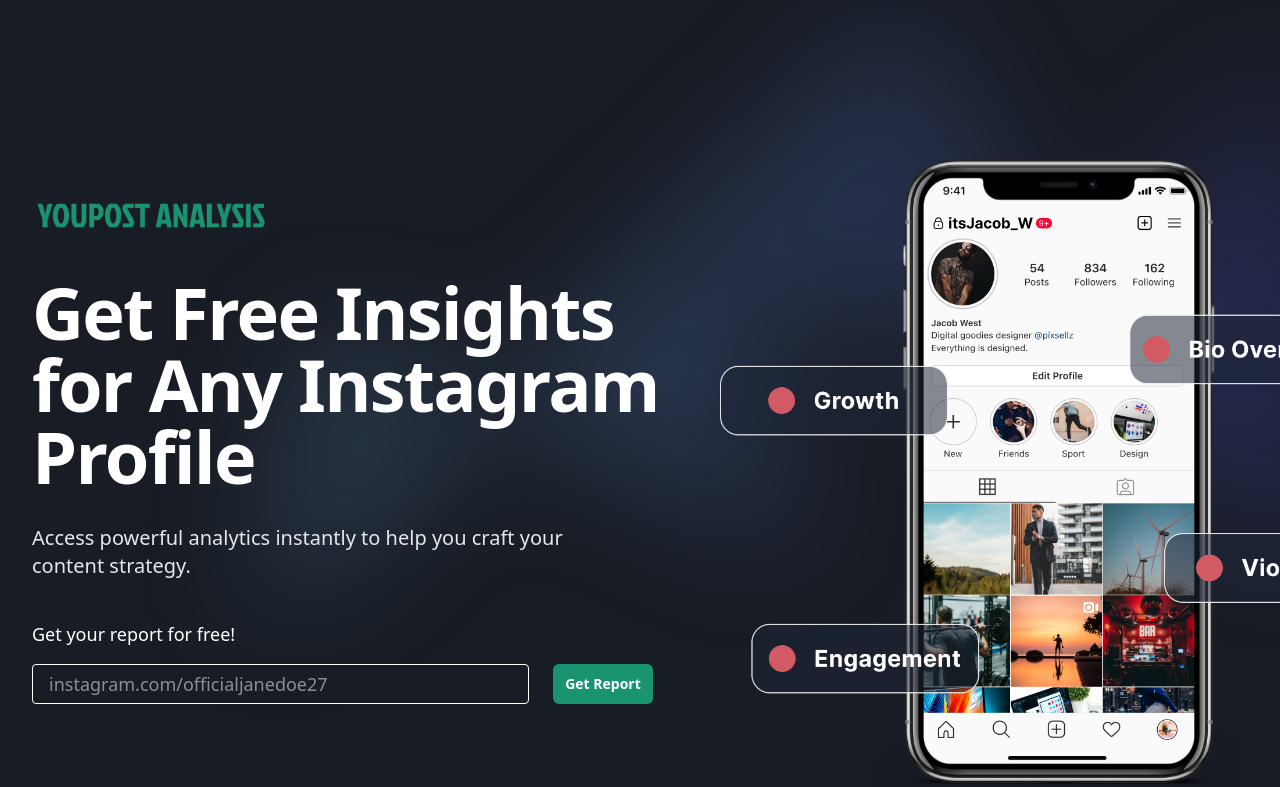
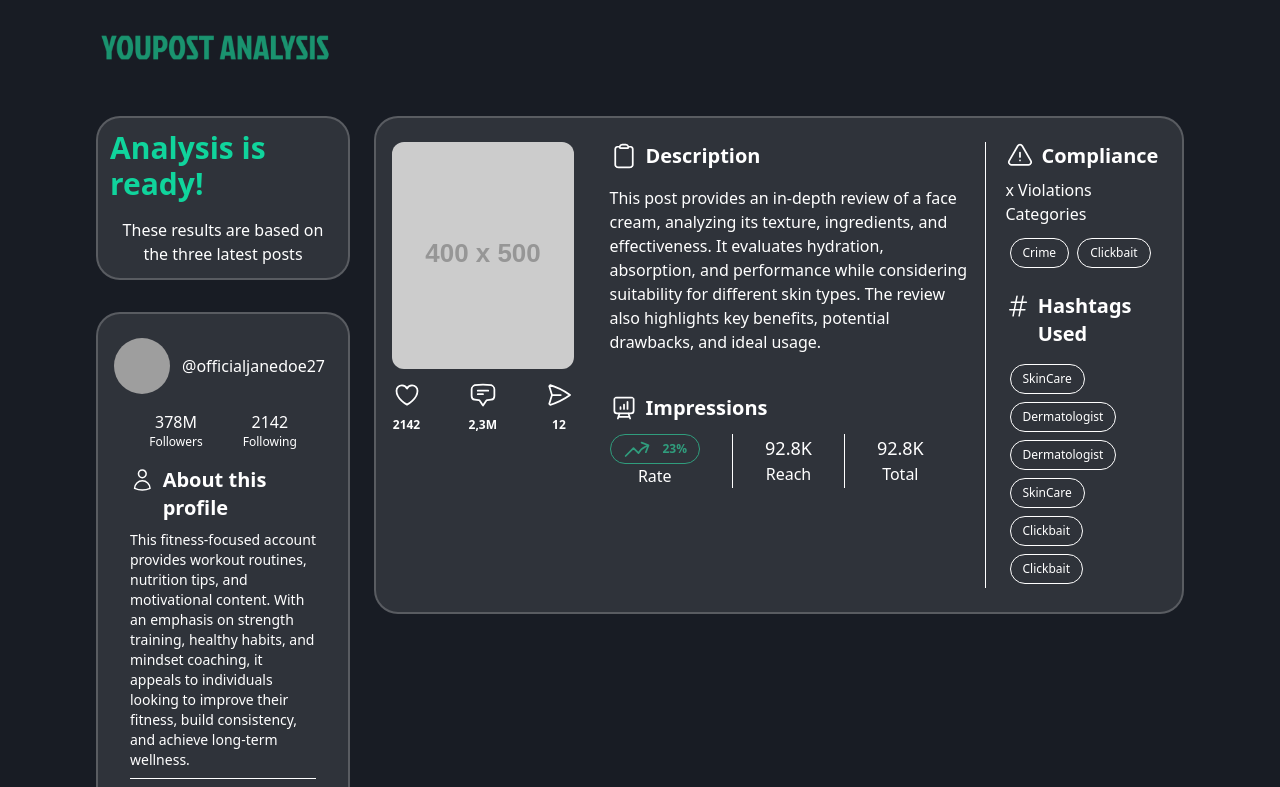
Before and after one commit to eversent/analysis-landing, a Vue app: page /statistics in a window 1280 px wide. Shown: the top 787 px of the page. Built offline with nearby package versions, Linux system fonts and the light colour scheme; grey boxes are pictures that could not be loaded.

Commit message:
Statistics updated, router connected

```diff
--- a/package.json
+++ b/package.json
@@ -12,7 +12,8 @@
     "@heroicons/vue": "^2.2.0",
     "@tailwindcss/vite": "^4.0.6",
     "tailwindcss": "^4.0.6",
-    "vue": "^3.5.13"
+    "vue": "^3.5.13",
+    "vue-router": "^4.5.0"
   },
   "devDependencies": {
     "@vitejs/plugin-vue": "^5.2.1",
--- a/src/App.vue
+++ b/src/App.vue
@@ -1,10 +1,9 @@
-<script setup>
-import LandingPage from "./views/LandingPage/LandingPage.vue";
+<script>
 </script>
 
 <template>
   <div class="w-full h-full">
-    <LandingPage/>
+    <router-view/>
   </div>
 </template>
 
--- a/src/main.js
+++ b/src/main.js
@@ -1,5 +1,6 @@
 import { createApp } from 'vue'
 import './style.css'
 import App from './App.vue'
+import {router} from "./router/router.js";
 
-createApp(App).mount('#app')
+createApp(App).use(router).mount('#app')
--- /dev/null
+++ b/src/views/LandingPage/StatisticsPage.vue
@@ -0,0 +1,182 @@
+<script>
+import {
+  UserIcon,
+  SparklesIcon,
+  HeartIcon,
+  ChatBubbleBottomCenterTextIcon,
+  PaperAirplaneIcon,
+  ClipboardIcon,
+  PresentationChartBarIcon,
+  ArrowTrendingUpIcon,
+  ExclamationTriangleIcon,
+    HashtagIcon
+} from "@heroicons/vue/24/outline";
+import PrimaryButton from "../../components/Common/PrimaryButton.vue";
+
+export default {
+  name: "StatisticsPage",
+  components: {
+    PrimaryButton,
+    UserIcon,
+    SparklesIcon,
+    HeartIcon,
+    ChatBubbleBottomCenterTextIcon,
+    PaperAirplaneIcon,
+    ClipboardIcon,
+    PresentationChartBarIcon,
+    ArrowTrendingUpIcon,
+    ExclamationTriangleIcon,
+    HashtagIcon
+  }
+}
+</script>
+
+<template>
+  <div class="mx-4 md:mx-24 my-6">
+    <img class="h-11" src="../../assets/landing/logo.png" alt="YOUPOST ANALYSIS"/>
+    <div class="grid grid-cols-1 lg:grid-cols-12 gap-6 mt-12">
+      <!-- Left Column -->
+      <div class="lg:col-span-3 col-span-12 flex flex-col gap-8">
+        <div class="bg-white/10 rounded-3xl border border-white/20 border-2 p-3 flex flex-col justify-center items-center gap-4 w-full">
+          <span class="text-green-light font-semibold text-3xl">Analysis is ready!</span>
+          <p class="text-white text-center">These results are based on the three latest posts</p>
+        </div>
+        <div class="bg-white/10 rounded-3xl border border-white/20 border-2 p-4 py-6 flex flex-col items-center gap-4 w-full">
+          <div class="flex gap-3 items-center w-full">
+            <img class="inline-block size-14 rounded-full"
+                 src="https://images.unsplash.com/photo-1472099645785-5658abf4ff4e?ixlib=rb-1.2.1&ixid=eyJhcHBfaWQiOjEyMDd9&auto=format&fit=facearea&facepad=2&w=256&h=256&q=80"
+                 alt=""/>
+            <span class="text-white overflow-hidden truncate">@officialjanedoe27</span>
+          </div>
+          <div class="flex gap-10 items-center justify-center">
+            <div class="flex text-white flex-col">
+              <span class="text-center">378M</span>
+              <span class="text-xs">Followers</span>
+            </div>
+            <div class="flex text-white flex-col">
+              <span class="text-center">2142</span>
+              <span class="text-xs">Following</span>
+            </div>
+          </div>
+          <div class="flex flex-col w-full px-4 gap-2 text-sm">
+            <div class="flex gap-2">
+              <UserIcon class="h-7 w-7 text-white rounded-full"/>
+              <span class="text-white text-xl font-semibold">About this profile</span>
+            </div>
+            <p class="text-white">
+              This fitness-focused account provides workout routines, nutrition tips, and motivational content. With an
+              emphasis on strength training, healthy habits, and mindset coaching, it appeals to individuals looking to
+              improve their fitness, build consistency, and achieve long-term wellness.
+            </p>
+            <hr class="text-white font-bold"/>
+            <div class="flex gap-2">
+              <SparklesIcon class="h-7 w-7 text-white rounded-full"/>
+              <span class="text-white text-xl font-semibold">Style</span>
+            </div>
+            <div class="mt-1 text-xs">
+              <span class="inline-flex rounded-full text-white border px-3 py-1.5 m-1">Personal Brand</span>
+              <span class="inline-flex rounded-full text-white border px-3 py-1.5 m-1">Health</span>
+              <span class="inline-flex rounded-full text-white border px-3 py-1.5 m-1">Niche Interest</span>
+              <span class="inline-flex rounded-full text-white border px-3 py-1.5 m-1">Business</span>
+            </div>
+          </div>
+        </div>
+        <div class="bg-white/10 rounded-3xl border border-white/20 border-2 p-3 flex flex-col justify-center items-center gap-4 w-full">
+          <span class="text-green-light font-semibold text-3xl text-center">Take it to the next level!</span>
+          <p class="text-white text-center">Get report for the previous posts.</p>
+          <PrimaryButton text="Get Full Report"/>
+        </div>
+      </div>
+      <!-- Right Column -->
+      <div class="lg:col-span-9 col-span-12 flex flex-col gap-8">
+        <div class="bg-white/10 object-contain rounded-3xl border border-white/20 border-2 p-4 py-6 grid grid-cols-1 md:grid-cols-8 gap-4 w-full">
+          <!-- Post Image and Stats -->
+          <div class="md:col-span-2 col-span-12 flex flex-col items-center">
+            <img src="https://placehold.co/400x500" alt="Post"
+                 class="w-full h-auto max-h-60 object-cover rounded-xl"/>
+            <div class="flex lg:gap-12 gap-6 mt-3 justify-center">
+              <div class="flex flex-col items-center gap-2">
+                <HeartIcon class="h-7 w-7 text-white rounded-full"/>
+                <span class="text-white text-xs font-semibold">2142</span>
+              </div>
+              <div class="flex flex-col items-center gap-2">
+                <ChatBubbleBottomCenterTextIcon class="h-7 w-7 text-white rounded-full"/>
+                <span class="text-white text-xs font-semibold">2,3M</span>
+              </div>
+              <div class="flex flex-col items-center gap-2">
+                <PaperAirplaneIcon class="h-7 w-7 text-white rounded-full"/>
+                <span class="text-white text-xs font-semibold">12</span>
+              </div>
+            </div>
+          </div>
+          <!-- Description and Impressions -->
+          <div class="md:col-span-4 col-span-12 ml-0 md:ml-5">
+            <div class="flex gap-2">
+              <ClipboardIcon class="h-7 w-7 text-white rounded-full"/>
+              <span class="text-white text-xl font-semibold">Description</span>
+            </div>
+            <p class="text-white mt-4">
+              This post provides an in-depth review of a face cream, analyzing its texture, ingredients, and
+              effectiveness. It evaluates hydration, absorption, and performance while considering suitability for
+              different skin types. The review also highlights key benefits, potential drawbacks, and ideal usage.
+            </p>
+            <div class="flex gap-2 mt-10">
+              <PresentationChartBarIcon class="h-7 w-7 text-white rounded-full"/>
+              <span class="text-white text-xl font-semibold">Impressions</span>
+            </div>
+            <div class="flex justify-between md:justify-start mt-3">
+              <div class="flex flex-col">
+                <div class="rounded-full border flex items-center gap-3 px-3 border-primary-active">
+                  <ArrowTrendingUpIcon class="h-7 w-7 text-primary-active"/>
+                  <span class="text-primary-active text-xs font-semibold">23%</span>
+                </div>
+                <span class="text-white text-center">Rate</span>
+              </div>
+              <div class="border-l xl:mx-8 md:mx-2 mx-4 border-l-white md:block"></div>
+              <div class="flex flex-col">
+                <span class="text-white text-lg">92.8K</span>
+                <span class="text-white text-center">Reach</span>
+              </div>
+              <div class="border-l xl:mx-8 md:mx-2 mx-4 border-l-white md:block"></div>
+              <div class="flex flex-col">
+                <span class="text-white text-lg">92.8K</span>
+                <span class="text-white text-center">Total</span>
+              </div>
+            </div>
+          </div>
+          <!-- Compliance and Hashtags -->
+          <div class="md:col-span-2 col-span-12 md:border-l md:border-l-white mt-4 md:mt-0">
+            <div class="lg:ml-5">
+              <div class="flex gap-2">
+                <ExclamationTriangleIcon class="h-7 w-7 text-white rounded-full"/>
+                <span class="text-white text-xl font-semibold">Compliance</span>
+              </div>
+              <span class="text-white flex my-2">x Violations Categories</span>
+              <div class="text-xs">
+                <span class="inline-flex rounded-full text-white border px-3 py-1.5 m-1">Crime</span>
+                <span class="inline-flex rounded-full text-white border px-3 py-1.5 m-1">Clickbait</span>
+              </div>
+              <div class="flex gap-2 mt-5">
+                <HashtagIcon class="h-7 w-7 text-white rounded-full"/>
+                <span class="text-white text-xl font-semibold">Hashtags Used</span>
+              </div>
+              <div class="text-xs mt-3">
+                <span class="inline-flex rounded-full text-white border px-3 py-1.5 m-1">SkinCare</span>
+                <span class="inline-flex rounded-full text-white border px-3 py-1.5 m-1">Dermatologist</span>
+                <span class="inline-flex rounded-full text-white border px-3 py-1.5 m-1">Dermatologist</span>
+                <span class="inline-flex rounded-full text-white border px-3 py-1.5 m-1">SkinCare</span>
+                <span class="inline-flex rounded-full text-white border px-3 py-1.5 m-1">Clickbait</span>
+                <span class="inline-flex rounded-full text-white border px-3 py-1.5 m-1">Clickbait</span>
+              </div>
+            </div>
+          </div>
+        </div>
+      </div>
+    </div>
+  </div>
+</template>
+
+
+<style scoped>
+
+</style>
```
Also changed, not shown: src/router/router.js (added, +15 -0 lines), 1 other file (tests, documents, lock files or other folders).
